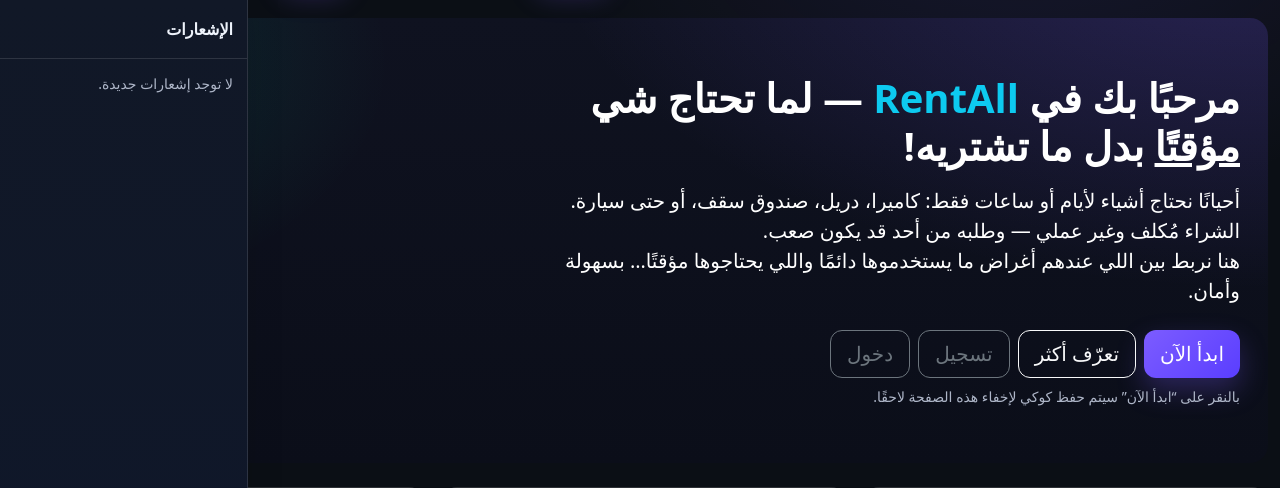
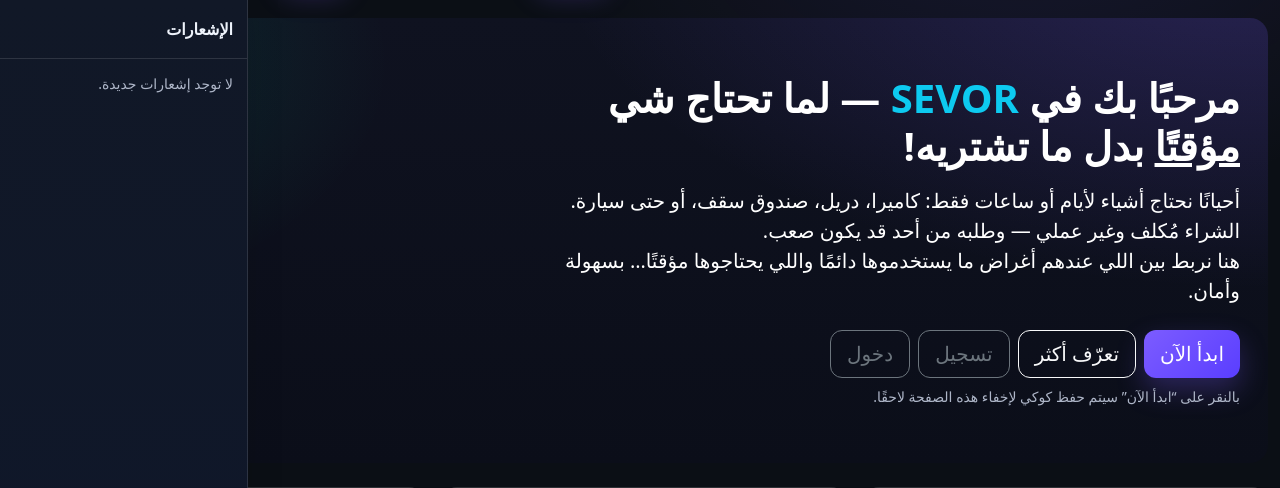
Before and after one commit to Mohamedcha09/Rentall_mvp, a FastAPI app: page /welcome in a window 1280 px wide; the page is wider, and only the part inside the window is pictured. Shown: the part 64-552 px from the top of that part. Run offline with FastAPI, Linux system fonts and the light colour scheme.

Commit message:
Update welcome.html

```diff
--- a/app/templates/welcome.html
+++ b/app/templates/welcome.html
@@ -1,60 +1,74 @@
 {% extends "base.html" %}
 
+{# ===== بطاقة المعاينة (Facebook/Instagram/WhatsApp/Twitter/Telegram) ===== #}
 {% block head %}
   {{ super() }}
+
   <!-- === Link Preview (Open Graph + Twitter) for /welcome === -->
   <meta property="og:site_name" content="SEVOR" />
   <meta property="og:title" content="SEVOR — Rent everything you need" />
-  <meta property="og:description" content="Find and rent anything you need — cameras, books, games, furniture, and more." />
+  <meta property="og:description"
+        content="Find and rent anything you need — cameras, books, games, furniture, and more." />
   <meta property="og:type" content="website" />
   <meta property="og:url" content="https://m3ak.onrender.com/welcome" />
-  <!-- IMPORTANT: absolute URL for the image -->
-  <meta property="og:image" content="https://m3ak.onrender.com/static/images/sevor-preview.png" />
+
+  <!-- IMPORTANT: absolute URL + cache-buster -->
+  <meta property="og:image" content="https://m3ak.onrender.com/static/images/sevor-preview.png?v=3" />
   <meta property="og:image:width" content="1200" />
   <meta property="og:image:height" content="630" />
 
-  <!-- Twitter Card -->
+  <!-- Twitter Card (تعمل مع أغلب المنصات) -->
   <meta name="twitter:card" content="summary_large_image" />
   <meta name="twitter:title" content="SEVOR — Rent everything you need" />
-  <meta name="twitter:description" content="Find and rent anything you need — cameras, books, games, furniture, and more." />
-  <meta name="twitter:image" content="https://m3ak.onrender.com/static/images/sevor-preview.png" />
+  <meta name="twitter:description"
+        content="Find and rent anything you need — cameras, books, games, furniture, and more." />
+  <meta name="twitter:image" content="https://m3ak.onrender.com/static/images/sevor-preview.png?v=3" />
 {% endblock %}
 
 {% block content %}
 
 <style>
   .hero {
-    background: radial-gradient(1200px 600px at 100% -20%, rgba(124,92,255,.25), transparent 60%),
-                radial-gradient(900px 500px at -10% 10%, rgba(0,229,168,.18), transparent 55%),
-                linear-gradient(180deg, #0f1220 0%, #0b0e19 100%);
-    color: #fff; border-radius: 18px; padding: 56px 28px; overflow: hidden;
+    background:
+      radial-gradient(1200px 600px at 100% -20%, rgba(124,92,255,.25), transparent 60%),
+      radial-gradient(900px 500px at -10% 10%, rgba(0,229,168,.18), transparent 55%),
+      linear-gradient(180deg, #0f1220 0%, #0b0e19 100%);
+    color:#fff; border-radius:18px; padding:56px 28px; overflow:hidden;
   }
-  .glass { background: rgba(255,255,255,.06); border: 1px solid rgba(255,255,255,.08);
-           border-radius: 16px; backdrop-filter: blur(8px); }
-  .feature-icon { width: 44px; height: 44px; border-radius: 12px;
-                  display:flex; align-items:center; justify-content:center;
-                  background: rgba(255,255,255,.08); font-size: 22px; }
-  .tick { color: #00e5a8; }
+  .glass { background:rgba(255,255,255,.06); border:1px solid rgba(255,255,255,.08);
+           border-radius:16px; backdrop-filter:blur(8px); }
+  .feature-icon { width:44px; height:44px; border-radius:12px; display:flex;
+                  align-items:center; justify-content:center; background:rgba(255,255,255,.08);
+                  font-size:22px; }
+  .tick { color:#00e5a8; }
 </style>
 
 <section class="hero mb-4">
   <div class="row align-items-center">
     <div class="col-lg-7">
-      <h1 class="mb-3 fw-bold">مرحبًا بك في <span class="text-info">RentAll</span> — لما تحتاج شي <u>مؤقتًا</u> بدل ما تشتريه!</h1>
+      <h1 class="mb-3 fw-bold">
+        مرحبًا بك في <span class="text-info">SEVOR</span> — لما تحتاج شي <u>مؤقتًا</u> بدل ما تشتريه!
+      </h1>
       <p class="lead mb-4">
-        أحيانًا نحتاج أشياء لأيام أو ساعات فقط: كاميرا، دريل، صندوق سقف، أو حتى سيارة. الشراء مُكلف وغير عملي — وطلبه من أحد قد يكون صعب.
-        <br>هنا نربط بين <strong>اللي عندهم أغراض ما يستخدموها دائمًا</strong> و<strong>اللي يحتاجوها مؤقتًا</strong>… بسهولة وأمان.
+        أحيانًا نحتاج أشياء لأيام أو ساعات فقط: كاميرا، دريل، صندوق سقف، أو حتى سيارة.
+        الشراء مُكلف وغير عملي — وطلبه من أحد قد يكون صعب.
+        <br>هنا نربط بين <strong>اللي عندهم أغراض ما يستخدموها دائمًا</strong>
+        و<strong>اللي يحتاجوها مؤقتًا</strong>… بسهولة وأمان.
       </p>
+
       <form method="post" action="/welcome/continue" class="d-flex flex-wrap gap-2">
         <button class="btn btn-primary btn-lg">ابدأ الآن</button>
         <a class="btn btn-outline-light btn-lg" href="/about">تعرّف أكثر</a>
         <a class="btn btn-outline-secondary btn-lg" href="/register">تسجيل</a>
         <a class="btn btn-outline-secondary btn-lg" href="/login">دخول</a>
       </form>
-      <div class="small text-muted mt-2">بالنقر على “ابدأ الآن” سيتم حفظ كوكي لإخفاء هذه الصفحة لاحقًا.</div>
+      <div class="small text-muted mt-2">
+        بالنقر على “ابدأ الآن” سيتم حفظ كوكي لإخفاء هذه الصفحة لاحقًا.
+      </div>
     </div>
+
     <div class="col-lg-5 mt-4 mt-lg-0">
-      <!-- يمكنك لاحقًا وضع صورة/إيضاح هنا -->
+      {# يمكنك لاحقًا وضع موك-آب التطبيق/صورة دعائية هنا #}
     </div>
   </div>
 </section>
@@ -72,6 +86,7 @@
         </p>
       </div>
     </div>
+
     <div class="col-md-4">
       <div class="glass p-3 h-100">
         <div class="d-flex align-items-center mb-2">
@@ -83,6 +98,7 @@
         </p>
       </div>
     </div>
+
     <div class="col-md-4">
       <div class="glass p-3 h-100">
         <div class="d-flex align-items-center mb-2">
@@ -100,7 +116,7 @@
 <section class="mb-4 glass p-4">
   <div class="row g-3">
     <div class="col-lg-6">
-      <h4 class="mb-3">كيف يشتغل RentAll؟</h4>
+      <h4 class="mb-3">كيف يشتغل SEVOR</h4>
       <ol class="text-muted">
         <li>أنشئ حسابًا وارفع وثيقة رسمية للمراجعة (بطاقة/رخصة/جواز).</li>
         <li>استعرض حسب التصنيف والمكان واختر المدة المناسبة.</li>
@@ -113,6 +129,7 @@
         <span class="tick">✔</span> تصنيفات واضحة لتوصل بسرعة للي تحتاجه.
       </div>
     </div>
+
     <div class="col-lg-6">
       <h4 class="mb-3">لمن هذه الخدمة؟</h4>
       <ul class="text-muted">
```
